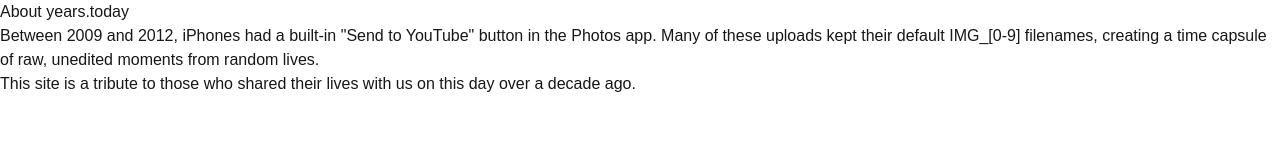
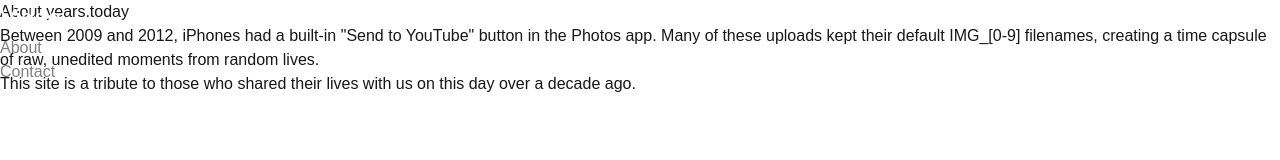
Before and after one commit to years-today/img-frontend, a Next.js app: page / in a window 1280 px wide. Shown: the top 160 px of the page. Built offline with nearby package versions, Linux system fonts and the light colour scheme; no server answers.

Commit message:
working nav (visual)

```diff
--- /dev/null
+++ b/src/app/SectionIndicator.module.css
@@ -0,0 +1,14 @@
+/* SectionIndicator.module.css */
+.sectionIndicator {
+    transition: color 0.3s ease, font-size 0.3s ease; /* Smooth transition for color and font size */
+}
+
+.active {
+    color: white; /* Active section color */
+    font-size: 1.5rem; /* Increase font size for active section */
+}
+
+.inactive {
+    color: gray; /* Inactive section color */
+    font-size: 1rem; /* Normal font size for inactive sections */
+}
--- /dev/null
+++ b/src/app/SectionIndicator.tsx
@@ -0,0 +1,60 @@
+import { useEffect, useState, RefObject } from 'react';
+import styles from './SectionIndicator.module.css';
+
+const sections = ['Video', 'About', 'Contact'];
+
+
+
+interface SectionIndicatorProps {
+    containerRef: RefObject<HTMLDivElement | null>;
+}
+
+export default function SectionIndicator({ containerRef }: SectionIndicatorProps) {
+    const [currentSection, setCurrentSection] = useState(sections[0]);
+
+    const handleScroll = () => {
+        if (containerRef.current) {
+            const scrollPositionTop = containerRef.current.scrollTop;
+            const sectionHeight = window.innerHeight;
+
+            const threshold =  0.2;
+
+
+            if (scrollPositionTop < sectionHeight * threshold) {
+                setCurrentSection(sections[0]); // Active when at least partially in the first section
+            } else if (scrollPositionTop >= sectionHeight * (1 - threshold) && scrollPositionTop <= sectionHeight * (1 + threshold)) {
+                setCurrentSection(sections[1]); // Active when at least partially in the second section
+            } else if (scrollPositionTop >= (sectionHeight * (2 - threshold))) {
+                setCurrentSection(sections[2]); // Active when at least partially in the third section
+            } else {
+                setCurrentSection('Between'); // When not in any section
+            }
+
+        }
+    };
+
+
+    useEffect(() => {
+        const container = containerRef.current;
+        if (container) {
+            container.addEventListener('scroll', handleScroll);
+        }
+        return () => {
+            if (container) {
+                container.removeEventListener('scroll', handleScroll);
+            }
+        };
+    }, [currentSection, containerRef]); // Add containerRef as a dependency
+
+    return (
+        <div className="fixed top-24 left-24">
+            {sections.map((section) => (
+                <h2 key={section}
+                    className={`${styles.sectionIndicator} ${currentSection === section ? styles.active : styles.inactive}`}
+                >
+                    {section}
+                </h2>
+            ))}
+        </div>
+    );
+}
--- a/src/app/globals.css
+++ b/src/app/globals.css
@@ -22,17 +22,22 @@
     padding: 0;
     height: 100vh;
     overflow: hidden;  /* Change from scroll to hidden */
-  }
+}
 
-  .snap-container {
+.snap-container {
     height: 100vh;
     scroll-snap-type: y mandatory;
     overflow-y: auto;  /* Change from scroll to auto */
     scroll-behavior: smooth;
-  }
+}
 
-  .snap-section {
+.snap-section {
     scroll-snap-align: start;
     min-height: 100vh;  /* Change from height to min-height */
     width: 100%;
-  }
+}
+
+.fixed {
+    position: fixed;
+    z-index: 1000;
+}
--- a/src/app/page.tsx
+++ b/src/app/page.tsx
@@ -3,11 +3,16 @@
 import VideoSection from '@/app/VideoSection';
 import AboutSection from '@/app/AboutSection';
 import ContactSection from '@/app/ContactSection';
+import SectionIndicator from '@/app/SectionIndicator';
+import { useRef } from 'react';
 
 export default function DailyVideosPage() {
 
+    const containerRef = useRef<HTMLDivElement>(null);
+
     return (
-        <div className="snap-container">
+        <div className="snap-container" ref={containerRef}>
+            <SectionIndicator containerRef={containerRef} />
             <VideoSection />
             <AboutSection />
             <ContactSection />
```
